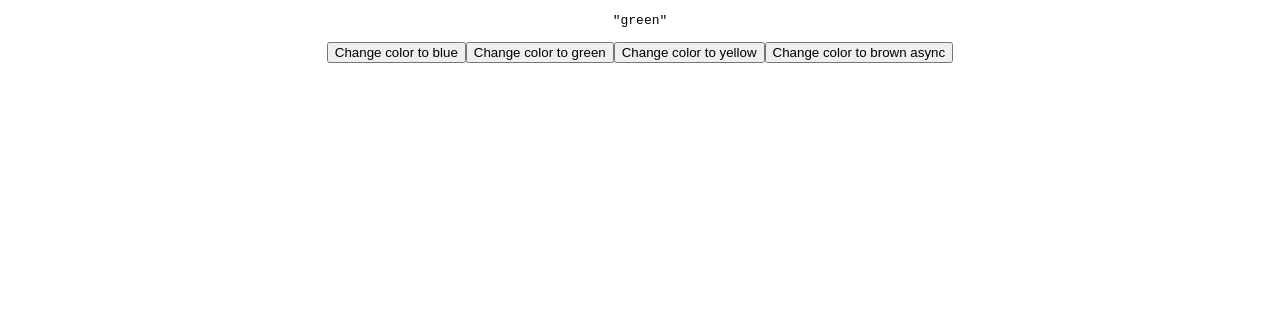
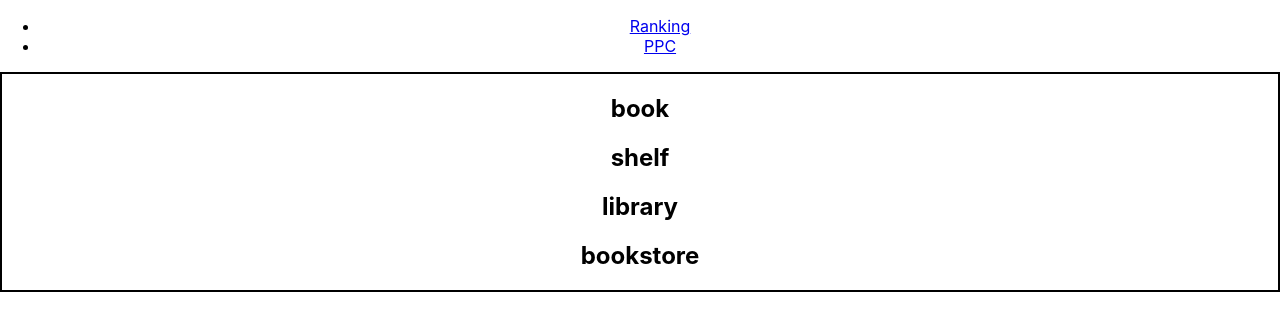
Before and after one commit to nathanqueija/multiple-providers, a React (Create React App) app: page / in a window 1280 px wide. Shown: the top 330 px of the page. Built offline with nearby package versions, Linux system fonts and the light colour scheme.

Commit message:
share data between packages

```diff
--- a/package.json
+++ b/package.json
@@ -5,7 +5,9 @@
   "dependencies": {
     "react": "^16.8.6",
     "react-dom": "^16.8.6",
-    "react-scripts": "3.0.1"
+    "react-router-dom": "^5.0.1",
+    "react-scripts": "3.0.1",
+    "styled-components": "^4.3.1"
   },
   "scripts": {
     "start": "react-scripts start",
--- /dev/null
+++ b/src/@madebyus/ranking/Ranking.js
@@ -0,0 +1,16 @@
+import React from 'react';
+import { useRanking } from './store';
+import withStyle from './Ranking.style';
+
+const Ranking = ({ className }) => {
+  const { keywords } = useRanking();
+  return (
+    <div className={className}>
+      {keywords.map(k => (
+        <h2>{k}</h2>
+      ))}
+    </div>
+  );
+};
+
+export default withStyle(Ranking);
--- /dev/null
+++ b/src/@madebyus/ranking/Ranking.style.js
@@ -0,0 +1,6 @@
+import styled from 'styled-components';
+
+export default component =>
+  styled(component)`
+    border: 2px solid black;
+  `;
--- a/src/@madebyus/ranking/actions.js
+++ b/src/@madebyus/ranking/actions.js
@@ -1,11 +1,13 @@
-export const UPDATE_COLOR = 'UPDATE_COLOR';
+export const ADD_KEYWORD = 'ADD_KEYWORD';
+export const REMOVE_KEYWORD = 'REMOVE_KEYWORD';
 
 export default (state, dispatch) => ({
-  updateColor: color => dispatch({ type: UPDATE_COLOR, payload: color }),
-  updateColorAsync: async color => {
+  addKeyword: keyword => dispatch({ type: ADD_KEYWORD, payload: keyword }),
+  addKeywordAsync: async keyword => {
     await setTimeout(
-      () => dispatch({ type: UPDATE_COLOR, payload: color }),
+      () => dispatch({ type: ADD_KEYWORD, payload: keyword }),
       2000
     );
-  }
+  },
+  removeKeyword: () => dispatch({ type: REMOVE_KEYWORD })
 });
--- a/src/@madebyus/ranking/index.js
+++ b/src/@madebyus/ranking/index.js
@@ -1,3 +1,4 @@
 import Provider, { Context, useRanking } from './store';
-
+import Ranking from './Ranking';
 export { Provider, Context, useRanking };
+export default Ranking;
--- a/src/@madebyus/ranking/initialState.js
+++ b/src/@madebyus/ranking/initialState.js
@@ -1,3 +1,3 @@
 export default {
-  color: 'green'
+  keywords: ['book', 'shelf', 'library', 'bookstore']
 };
--- a/src/@madebyus/ranking/reducer.js
+++ b/src/@madebyus/ranking/reducer.js
@@ -1,11 +1,14 @@
-import { UPDATE_COLOR } from './actions';
+import { ADD_KEYWORD, REMOVE_KEYWORD } from './actions';
 
 export default (state, action) => {
   const { type, payload } = action;
+  const { keywords } = state;
 
   switch (type) {
-    case UPDATE_COLOR:
-      return { ...state, color: payload };
+    case ADD_KEYWORD:
+      return { ...state, keywords: [...keywords, payload] };
+    case REMOVE_KEYWORD:
+      return { ...state, keywords: keywords.slice(0, keywords.length - 1) };
 
     default:
       return state;
--- a/src/App.js
+++ b/src/App.js
@@ -1,11 +1,24 @@
 import React from 'react';
-import Page from 'components/Page';
+import RankingPage from 'components/RankingPage';
+import PpcPage from 'components/PpcPage';
 import { Provider as RankingProvider } from '@madebyus/ranking';
+import { BrowserRouter as Router, Route, Link } from 'react-router-dom';
 
 function App() {
   return (
     <RankingProvider>
-      <Page />
+      <Router>
+        <ul>
+          <li>
+            <Link to={`/`}>Ranking</Link>
+          </li>
+          <li>
+            <Link to={`/ppc`}>PPC</Link>
+          </li>
+        </ul>
+        <Route path="/" exact component={RankingPage} />
+        <Route path="/ppc" component={PpcPage} />
+      </Router>
     </RankingProvider>
   );
 }
--- a/src/components/Page.js
+++ /dev/null
@@ -1,23 +0,0 @@
-import React from 'react';
-import { useRanking } from '@madebyus/ranking';
-const SamplePage = () => {
-  const { color, updateColor, updateColorAsync } = useRanking();
-
-  return (
-    <div>
-      <pre>{JSON.stringify(color, null, 2)}</pre>
-      <button onClick={() => updateColor('blue')}>Change color to blue</button>
-      <button onClick={() => updateColor('green')}>
-        Change color to green
-      </button>
-      <button onClick={() => updateColor('yellow')}>
-        Change color to yellow
-      </button>
-      <button onClick={() => updateColorAsync('brown')}>
-        Change color to brown async
-      </button>
-    </div>
-  );
-};
-
-export default SamplePage;
--- /dev/null
+++ b/src/components/PpcPage.js
@@ -0,0 +1,18 @@
+import React from 'react';
+import { useRanking } from '@madebyus/ranking';
+const PpcPage = () => {
+  const { keywords, addKeyword, addKeywordAsync, removeKeyword } = useRanking();
+
+  return (
+    <div>
+      <pre>{JSON.stringify(keywords, null, 2)}</pre>
+      <button onClick={() => addKeyword('blue')}>Add Keyword</button>
+      <button onClick={removeKeyword}>Remove Keyword</button>
+      <button onClick={() => addKeywordAsync('yellow')}>
+        Add Keyword async
+      </button>
+    </div>
+  );
+};
+
+export default PpcPage;
--- /dev/null
+++ b/src/components/RankingPage.js
@@ -0,0 +1,11 @@
+import React from 'react';
+import Ranking from '@madebyus/ranking';
+const RankingPage = () => {
+  return (
+    <div>
+      <Ranking />
+    </div>
+  );
+};
+
+export default RankingPage;
```
Also changed, not shown: 1 other file (tests, documents, lock files or other folders).
